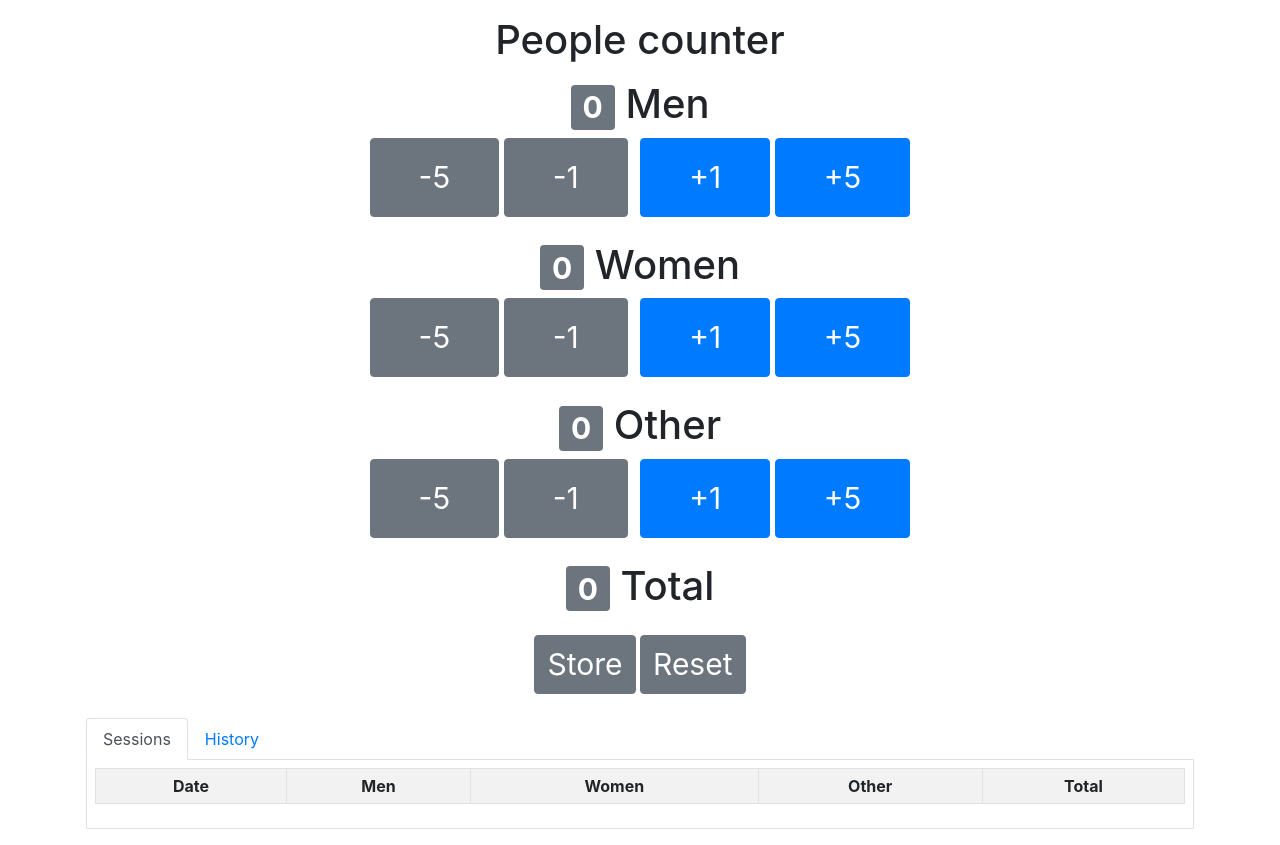
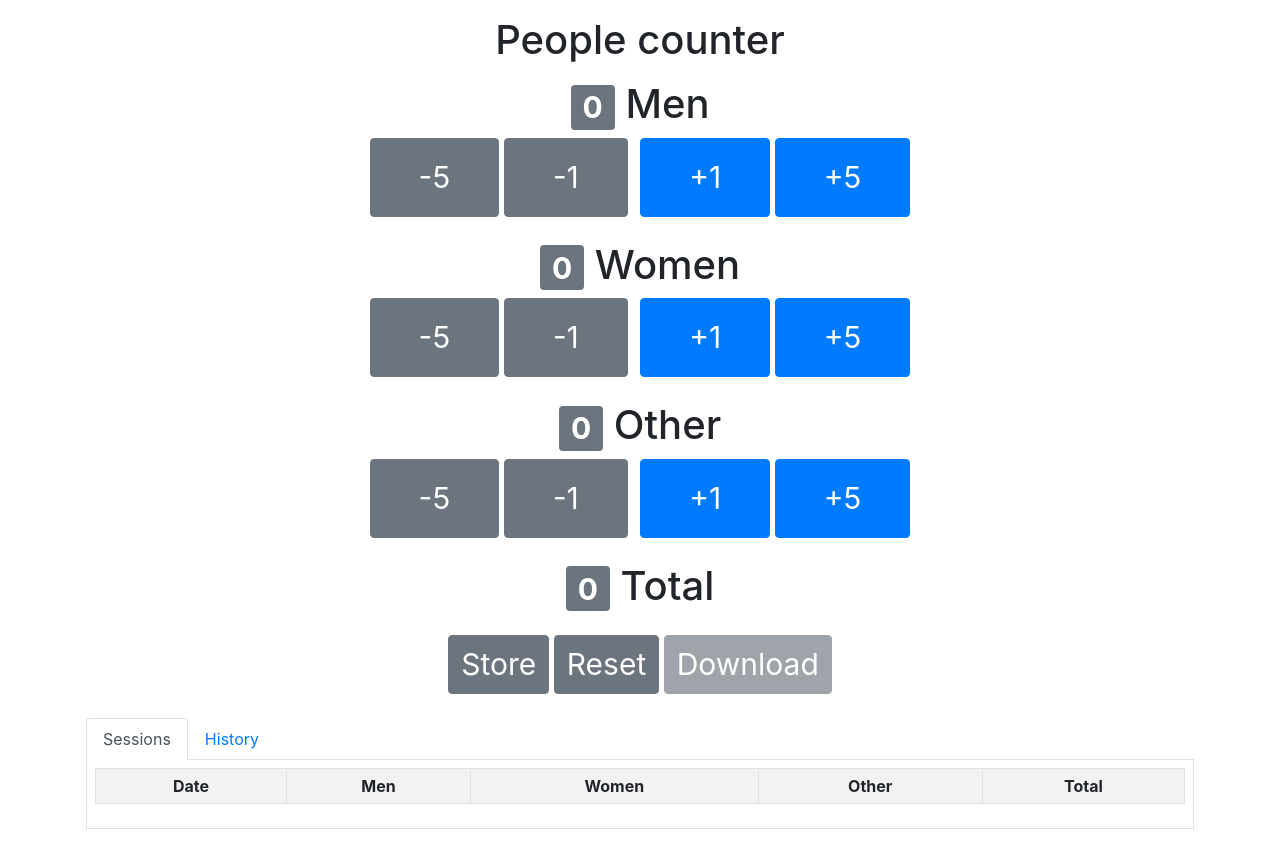
Before and after one commit to BlueManiac/PeopleCounter, a plain HTML site: page index.html in a window 1280 px wide. Drawn offline with nearby package versions, Linux system fonts and the light colour scheme.

Commit message:
Added sessions download as csv funciton.

```diff
--- a/app.css
+++ b/app.css
@@ -15,6 +15,6 @@
     }
 }
 
-button {
+.btn {
     font-size: 30px !important;
 }
--- a/app.js
+++ b/app.js
@@ -16,7 +16,7 @@ export default {
             }],
             history: [],
             sessions: [],
-            activeTab: "sessions"
+            locale: 'sv'
         }
     },
     created() {
@@ -66,6 +66,20 @@ export default {
     computed: {
         total() {
             return this.genders.reduce((sum, y) => sum + y.count, 0);
+        },
+        downloadFileName() {
+            if (!this.sessions.length)
+                return null;
+
+            return `people_${this.sessions[0].date.toLocaleString(this.locale)}.csv`;
+        },
+        downloadData() {
+            let data = [
+                ['Date', ...this.genders.map(x => x.type), 'Total'].join(','),
+                ...this.sessions.map(x => [x.date.toLocaleString(this.locale), ...x.genders.map(g => g.count), x.total].join(',')),
+            ].join("\n");
+
+            return 'data:text/csv;charset=utf-8,' + encodeURIComponent(data);
         }
     },
     watch: {
--- a/index.html
+++ b/index.html
@@ -24,7 +24,7 @@
                 </h1>
                 <button class="btn btn-secondary mb-4" @click="commit()">Store</button>
                 <button class="btn btn-secondary mb-4" @click="reset()">Reset</button>
-
+                <a class="btn btn-secondary mb-4" :href="downloadData" :download="downloadFileName" :class="{disabled: !sessions.length}">Download</a>
                 <ul class="nav nav-tabs" id="myTab" role="tablist">
                     <li class="nav-item">
                         <a class="nav-link active" id="sessions-tab" data-toggle="tab" href="#sessions" role="tab" aria-controls="home" aria-selected="true">Sessions</a>
```
